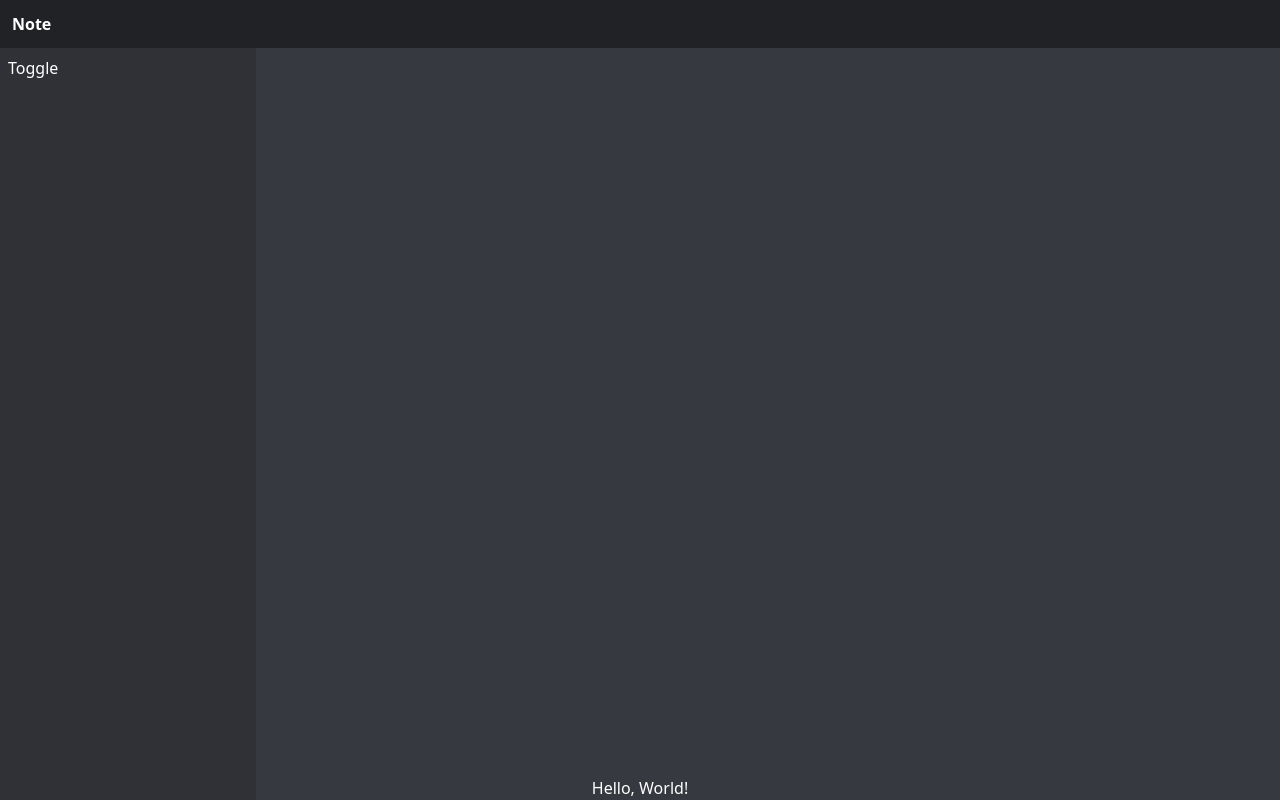
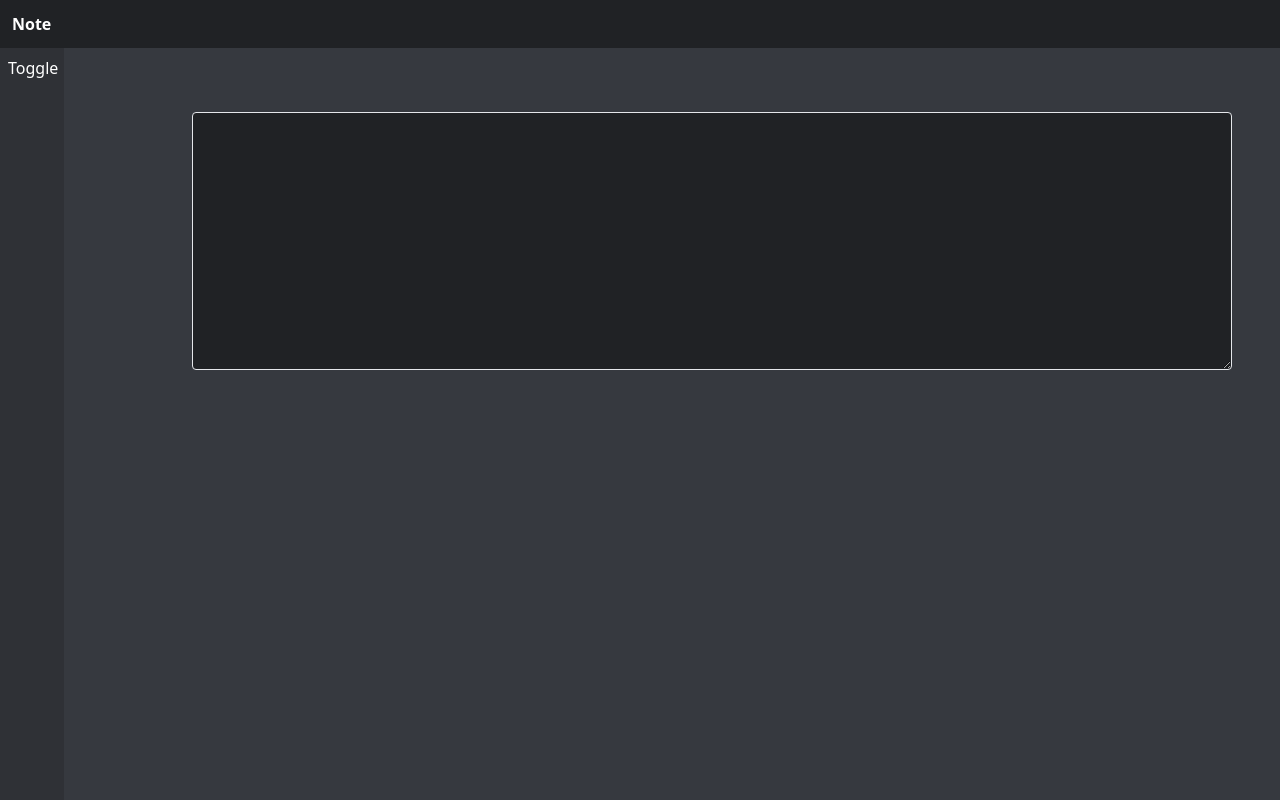
Before and after one commit to AyjayJr/note_taker, a Next.js app: page / in a window 1280 px wide. Built offline with nearby package versions, Linux system fonts and the light colour scheme.

Commit message:
trying to figure out markdown and sidebar stuff

```diff
--- a/app/layout.jsx
+++ b/app/layout.jsx
@@ -10,8 +10,8 @@ export const metadata = {
 
 export default function RootLayout({ children }) {
   return (
-    <html lang="en">
-      <body className={'text-white bg-primary ${inter.className}'}>{children}</body>
+    <html className='min-h-full' lang="en">
+      <body className={'min-h-full text-white bg-primary ${inter.className}'}>{children}</body>
     </html>
   )
 }
--- a/app/page.jsx
+++ b/app/page.jsx
@@ -1,16 +1,33 @@
+'use client'
+
+import { useState } from "react"
 import Nav from "@/components/Nav"
 import Sidebar from "@/components/Sidebar"
+import MainContent from "@/components/MainContent"
+import MarkdownEditor from "@/components/MarkdownEditor"
 
 export default function Home() {
+  const [currentNote, setCurrentNote] = useState({ id: null, content: ''});
+
+  const handleNoteChange = (e) => {
+    setCurrentNote({
+      ...currentNote,
+      content: e.target.value,
+    });
+  }
+
   return (
-    <main className="flex min-h-screen flex-col items-center justify-between">
+    <div>
       <Nav />
-      <div className='flex'>
+      <main className="flex w-full">
         <Sidebar />
-        <div>
-          Hello, World!
+        <div className='ml-48 mt-16 flex-1 mr-12'>
+          <MarkdownEditor
+            content={currentNote.content}
+            handleChange={handleNoteChange}
+          />
         </div>
-      </div>
-    </main>
+      </main>
+    </div>
   )
 }
--- /dev/null
+++ b/components/MainContent.jsx
@@ -0,0 +1,11 @@
+import React from 'react'
+
+const MainContent = ({ children }) => {
+	return (
+		<div className="pt-20 pr-4 pb-4 pl-4">
+			{children}
+		</div>
+	)
+}
+
+export default MainContent
--- a/components/MarkdownEditor.jsx
+++ b/components/MarkdownEditor.jsx
@@ -4,7 +4,7 @@ const MarkdownEditor = ({ content, handleChange }) => {
 	return (
 		<div>
 			<textarea
-				className="w-full p-2 border rounded"
+				className='w-full p-2 border rounded bg-accent'
 				value={content}
 				onChange={handleChange}
 				rows={10}
--- a/components/Sidebar.jsx
+++ b/components/Sidebar.jsx
@@ -10,8 +10,8 @@ const Sidebar = () => {
 	}
 
 	return (
-		<div
-			className={ `${sidebarOpen ? 'w-64' : 'w-16'} h-full bg-secondary overflow-hidden fixed top-12 left-0 transition-all duration-300`}
+		<aside
+			className={ `${sidebarOpen ? 'w-16' : 'w-48'} flex-1 h-full bg-secondary overflow-hidden fixed top-12 left-0 transition-all duration-300`}
 		>
 			<button
 				className='p-2 text-white hover:text-gray-400 transition-colors'
@@ -20,7 +20,7 @@ const Sidebar = () => {
 				Toggle
 			</button>
 			{/* content  */}
-		</div>
+		</aside>
 	)
 }
 
```
